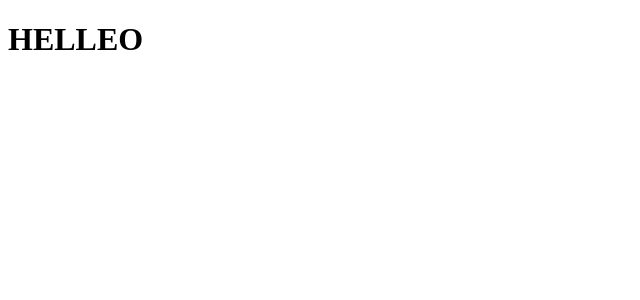
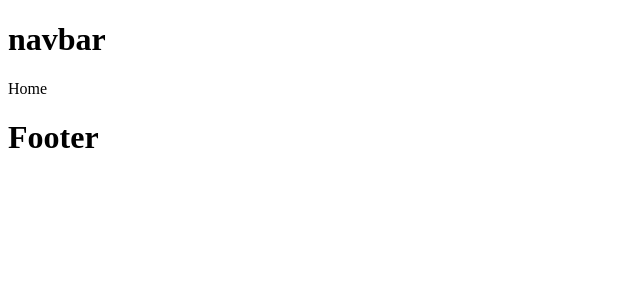
Before and after one commit to amitdubey6261/fitness-tracker, a React (Vite) app: page / in a window 1280 px wide. Shown: the top 300 px of the page, without its empty margins (0-640 px from the left). Built offline with nearby package versions, Linux system fonts and the light colour scheme.

Commit message:
new-feature-routing

```diff
--- a/package.json
+++ b/package.json
@@ -10,8 +10,11 @@
     "preview": "vite preview"
   },
   "dependencies": {
+    "@reduxjs/toolkit": "^1.9.5",
     "react": "^18.2.0",
-    "react-dom": "^18.2.0"
+    "react-dom": "^18.2.0",
+    "react-redux": "^8.0.5",
+    "react-router-dom": "^6.11.1"
   },
   "devDependencies": {
     "@types/react": "^18.0.28",
--- a/src/App.tsx
+++ b/src/App.tsx
@@ -1,10 +1,29 @@
-import './App.css'
+import { Provider } from 'react-redux';
+import store from './redux/store';
+
+import { BrowserRouter ,  Route , Routes } from 'react-router-dom';
+//global
+import { Navbar } from './components/Global/Navbar';
+import { Footer } from './components/Global/Footer';
+
+//loacal
+import Home from './components/Pages/homePage/Home';
+import About from './components/Pages/aboutPage/About';
 
 function App() {
 
   return (
     <>
-    <h1>HELLEO</h1>
+    <Provider store = {store}>
+    <Navbar/>
+    <BrowserRouter>
+    <Routes>
+      <Route path='/' element={<Home/>}/>
+      <Route path='/about' element={<About/>}></Route>
+    </Routes>
+    </BrowserRouter>
+    <Footer/>
+    </Provider>
     </>
   )
 }
--- /dev/null
+++ b/src/components/Global/Footer.tsx
@@ -0,0 +1,9 @@
+
+
+export const Footer = () => {
+    return (
+      <>
+          <h1>Footer</h1>
+      </>
+    )
+  }
--- /dev/null
+++ b/src/components/Global/Navbar.tsx
@@ -0,0 +1,9 @@
+
+
+export const Navbar = () => {
+  return (
+    <>
+        <h1>navbar</h1>
+    </>
+  )
+}
--- /dev/null
+++ b/src/components/Pages/aboutPage/About.tsx
@@ -0,0 +1,9 @@
+import React from 'react'
+
+const About = () => {
+  return (
+    <div>About</div>
+  )
+}
+
+export default About
--- /dev/null
+++ b/src/components/Pages/homePage/Home.tsx
@@ -0,0 +1,9 @@
+import React from 'react'
+
+const Home = () => {
+  return (
+    <div>Home</div>
+  )
+}
+
+export default Home
--- /dev/null
+++ b/src/redux/reducers/global/loader.ts
@@ -0,0 +1,15 @@
+import {createReducer} from '@reduxjs/toolkit';
+
+const initialStage = {
+    loading : false ,
+}
+
+export const loader = createReducer( initialStage ,{
+    startLoading : ( state  , action )=>{
+        state.loading = true ;
+    } ,
+
+    stopLoading : (state , action )=>{
+        state.loading = false ;
+    }
+})
--- /dev/null
+++ b/src/redux/store.ts
@@ -0,0 +1,11 @@
+import {configureStore} from '@reduxjs/toolkit';
+
+import { loader } from './reducers/global/loader';
+
+const store = configureStore({
+    reducer : {
+        loader : loader ,
+    } ,
+})
+
+export default store ;
```
Also changed, not shown: src/components/Pages/aboutPage/aboutPage.css (added), src/components/Pages/homePage/homePage.css (added), 1 other file (tests, documents, lock files or other folders).
